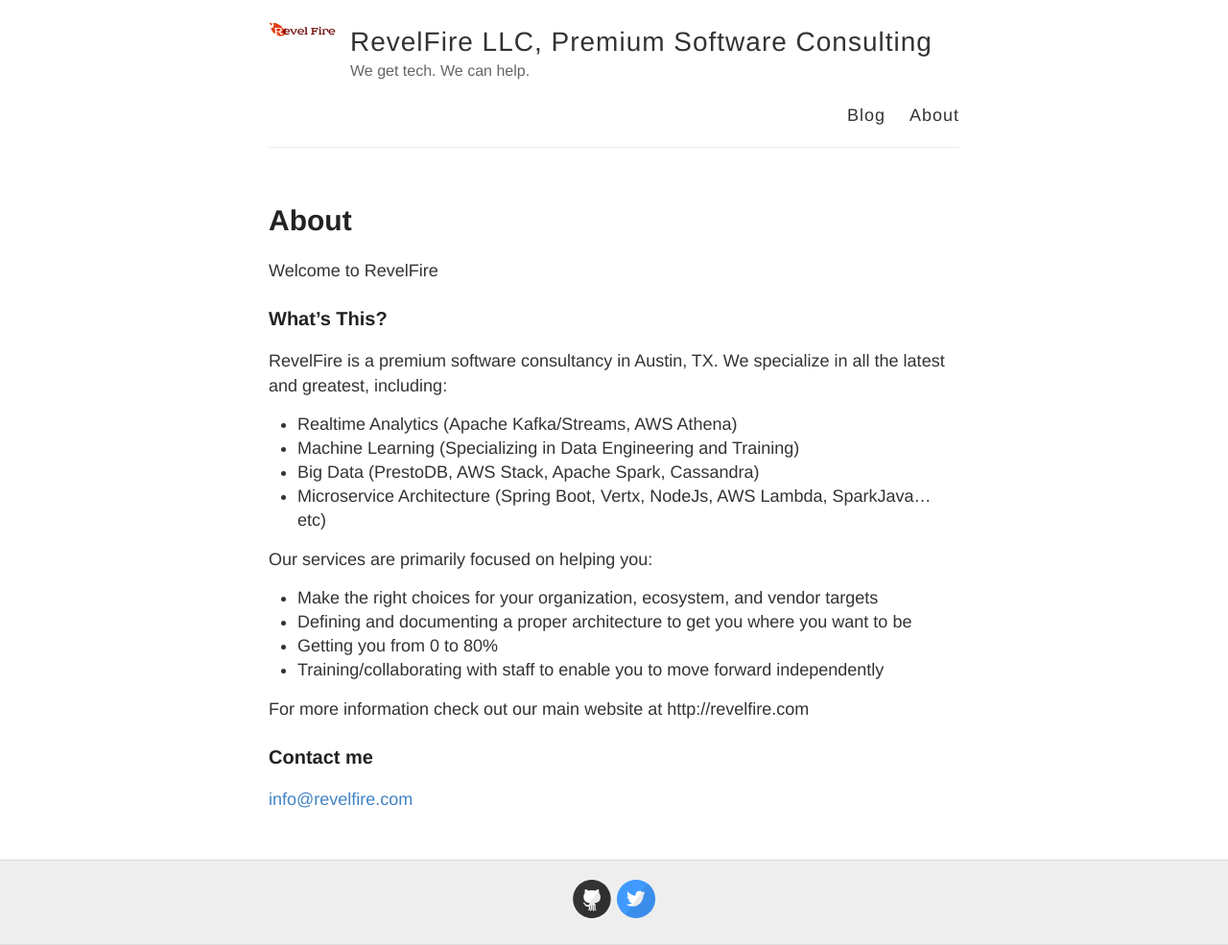
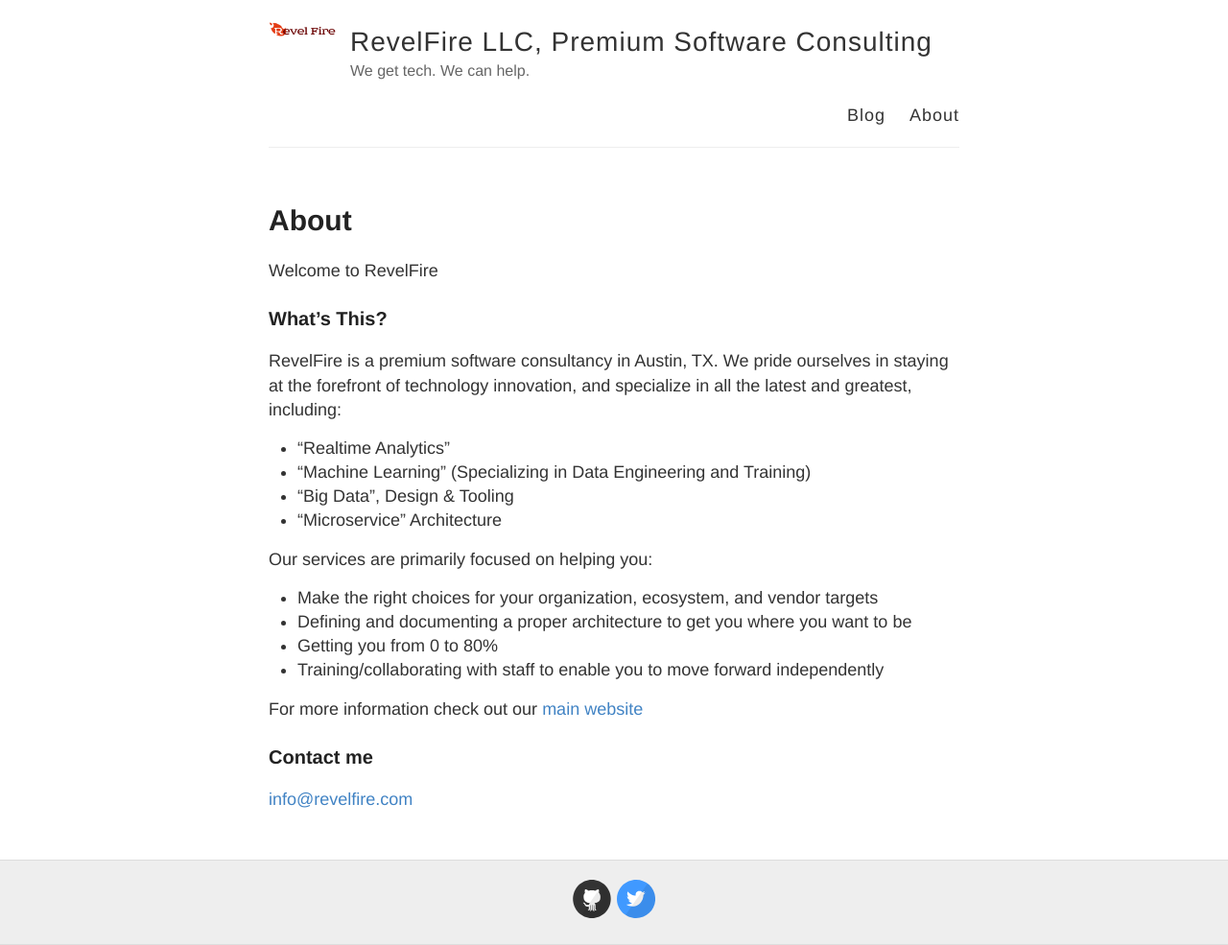
Before and after one commit to revelfire/revelfire.github.io, a Jekyll site: the page built from about.md, in a window 1280 px wide. Shown: the whole page at 96% size. Built offline with Jekyll 4.4.1, drawn with Linux system fonts in a browser that asks for light colours.

Commit message:
Fixing revelfire link.

```diff
--- a/about.md
+++ b/about.md
@@ -8,13 +8,14 @@
 
 ### What's This?
 
-RevelFire is a premium software consultancy in Austin, TX. We specialize in all
+RevelFire is a premium software consultancy in Austin, TX. We pride ourselves in staying
+at the forefront of technology innovation, and specialize in all
 the latest and greatest, including:
 
-* Realtime Analytics (Apache Kafka/Streams, AWS Athena)
-* Machine Learning (Specializing in Data Engineering and Training)
-* Big Data (PrestoDB, AWS Stack, Apache Spark, Cassandra)
-* Microservice Architecture (Spring Boot, Vertx, NodeJs, AWS Lambda, SparkJava...etc)
+* "Realtime Analytics"
+* "Machine Learning" (Specializing in Data Engineering and Training)
+* "Big Data", Design & Tooling
+* "Microservice" Architecture
 
 Our services are primarily focused on helping you:
 
```
Also changed, not shown: other parts of about.md (+1 -1 lines).
